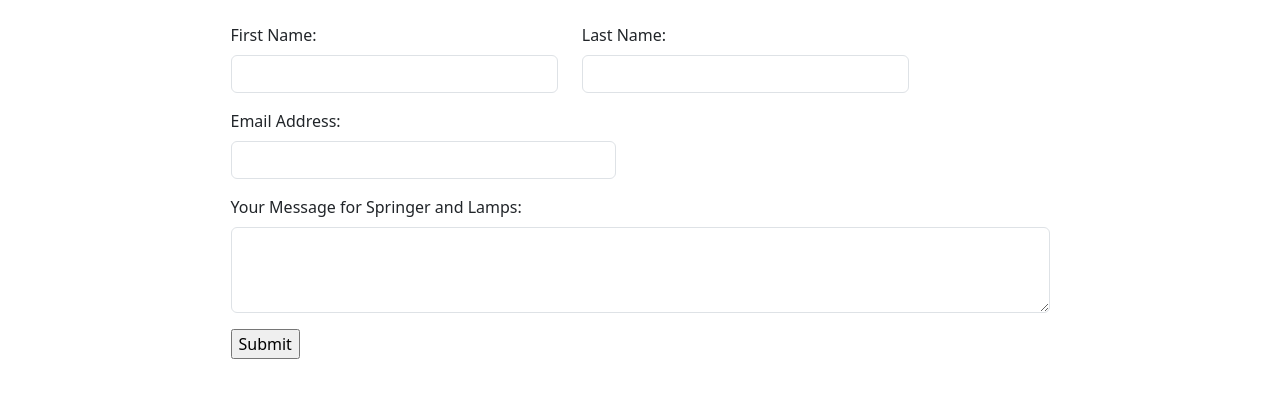
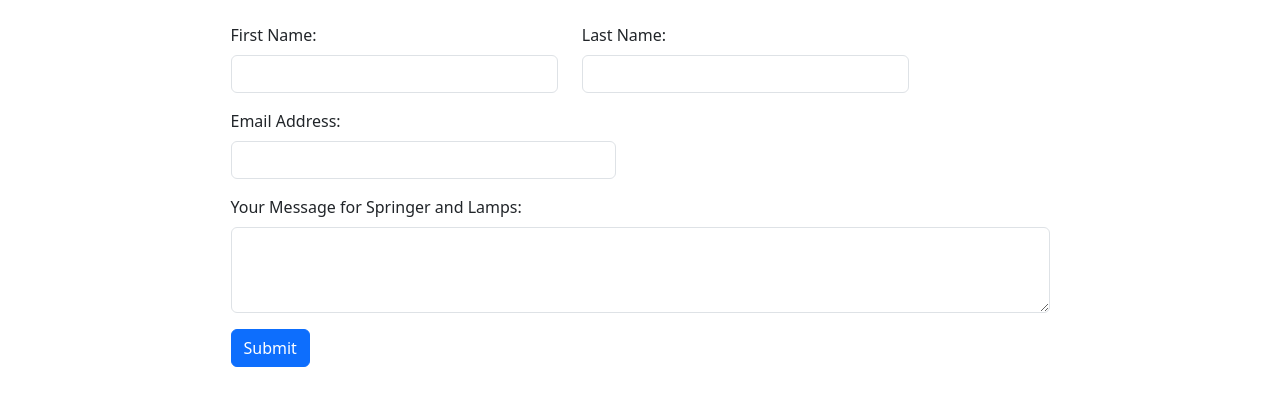
Before and after one commit to PLofthouse87/LampsAndSpringerSite, a plain HTML site: page contactForm.html in a window 1280 px wide. Shown: the part 129-534 px from the top of the page. Drawn offline with nearby package versions, Linux system fonts and the light colour scheme.

Commit message:
Fixed the submit button

```diff
--- a/contactForm.html
+++ b/contactForm.html
@@ -74,8 +74,7 @@
               </div>
           </fieldset>
           <fieldset id="contactFormSubmitDetails">
-              <input type="submit" value="Submit" name="submit">
-              </div>
+              <button type="submit" class="btn btn-primary">Submit</button>
           </fieldset>
         </form>
     </div>
```
